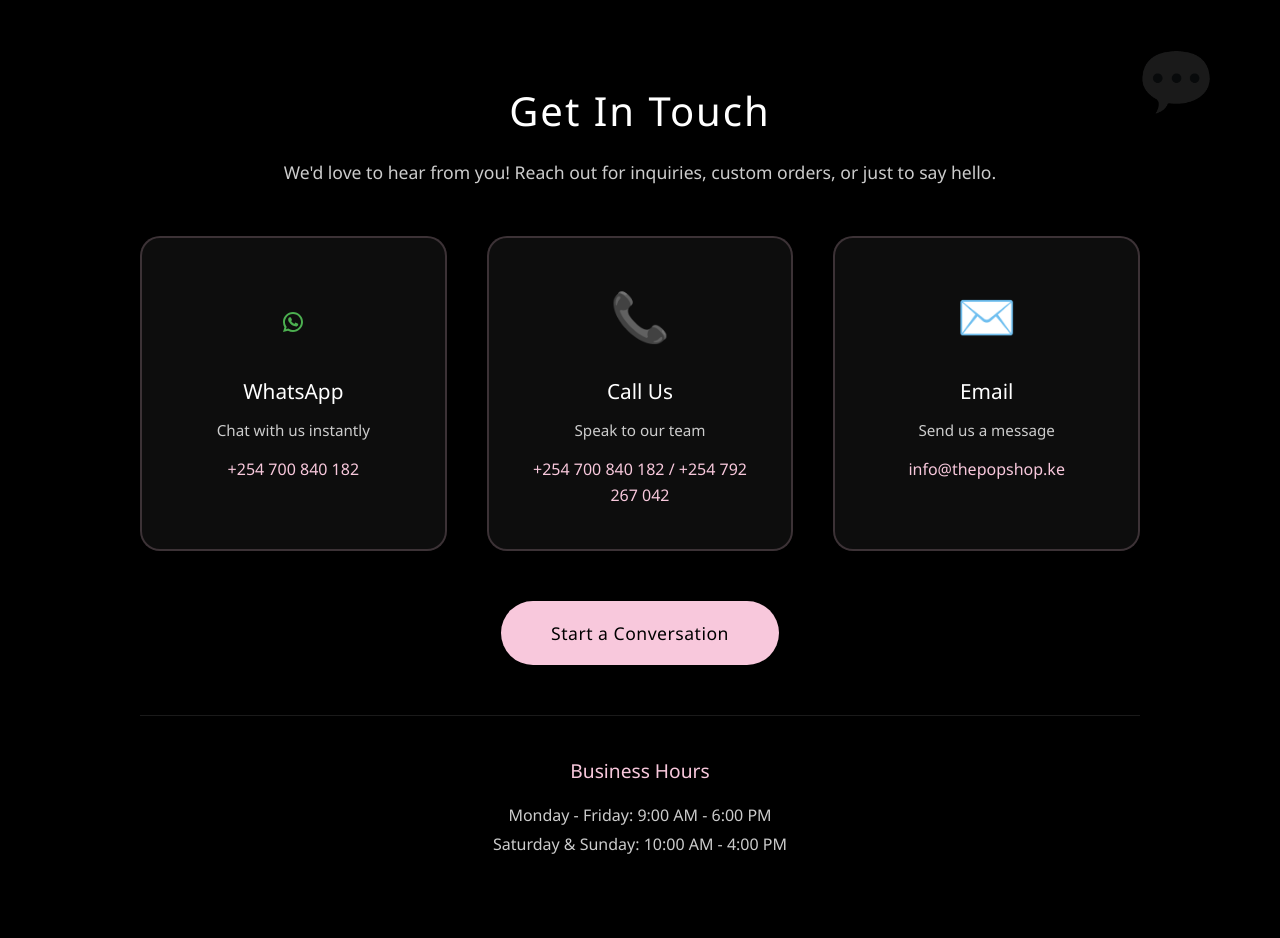
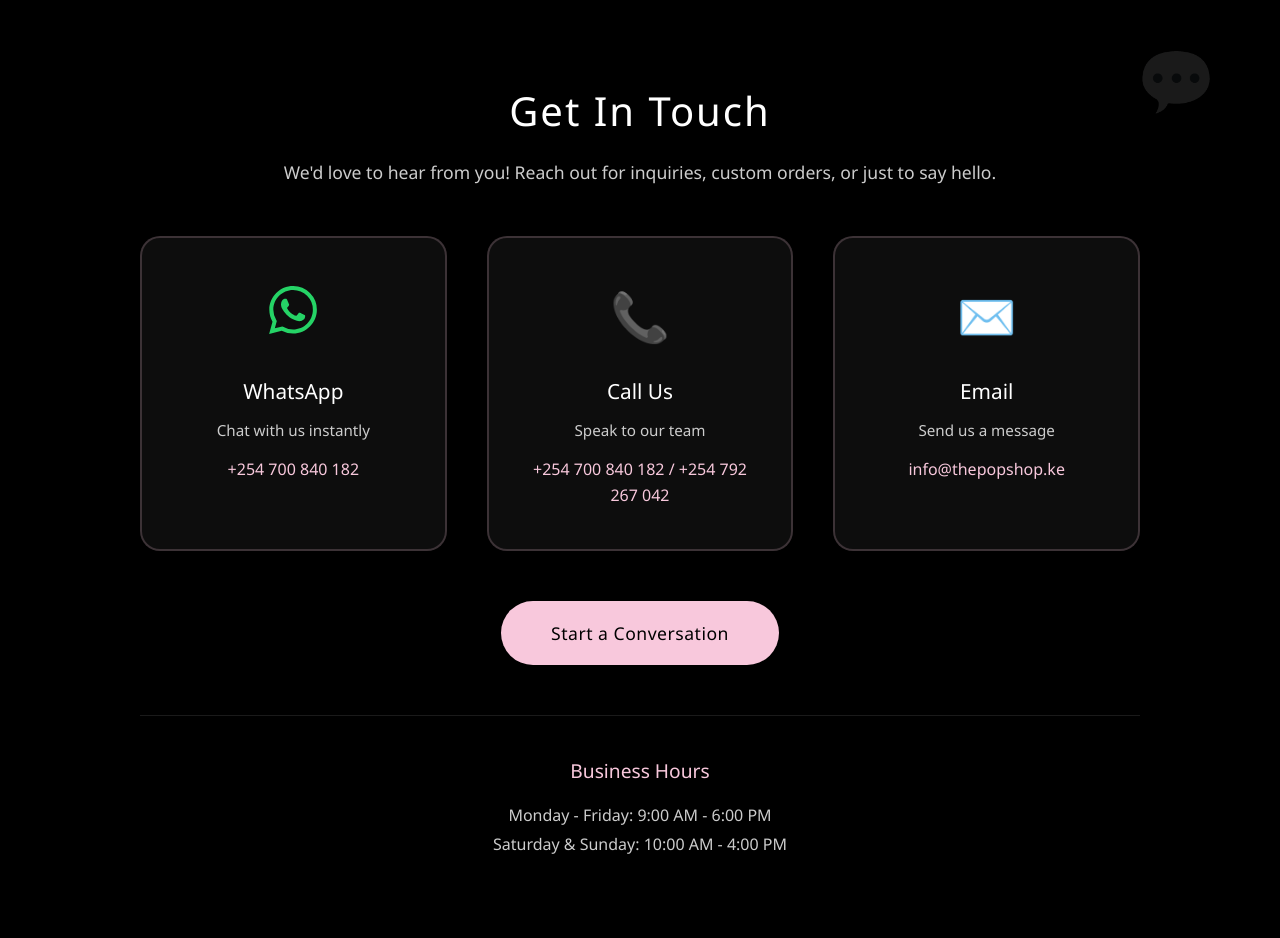
Before and after one commit to codewitheddy/faith, a Django app: page / in a window 1280 px wide. Shown: the part 4263-5201 px from the top of the page. Run offline with Django 5.2, Linux system fonts and the light colour scheme; data that the repository does not hold is empty.

Commit message:
Update WhatsApp icon in Get in Touch section to match About section

```diff
--- a/shop/templates/home.html
+++ b/shop/templates/home.html
@@ -1595,6 +1595,11 @@
             font-size: 3rem;
             margin-bottom: 20px;
             display: block;
+        }
+
+        .contact-icon svg {
+            width: 48px;
+            height: 48px;
         }
 
         .contact-card h3 {
@@ -2721,11 +2726,11 @@ Thank you for shopping with us ✨</p>
 
             <div class="contact-methods">
                 <div class="contact-card" onclick="window.open('https://wa.me/254700840182', '_blank')">
-                    <span class="contact-icon" style="color: #4CAF50;"><svg class="w-6 h-6 text-gray-800 dark:text-white" aria-hidden="true" xmlns="http://www.w3.org/2000/svg" width="24" height="24" fill="none" viewBox="0 0 24 24">
-  <path fill="currentColor" fill-rule="evenodd" d="M12 4a8 8 0 0 0-6.895 12.06l.569.718-.697 2.359 2.32-.648.379.243A8 8 0 1 0 12 4ZM2 12C2 6.477 6.477 2 12 2s10 4.477 10 10-4.477 10-10 10a9.96 9.96 0 0 1-5.016-1.347l-4.948 1.382 1.426-4.829-.006-.007-.033-.055A9.958 9.958 0 0 1 2 12Z" clip-rule="evenodd"/>
-  <path fill="currentColor" d="M16.735 13.492c-.038-.018-1.497-.736-1.756-.83a1.008 1.008 0 0 0-.34-.075c-.196 0-.362.098-.49.291-.146.217-.587.732-.723.886-.018.02-.042.045-.057.045-.013 0-.239-.093-.307-.123-1.564-.68-2.751-2.313-2.914-2.589-.023-.04-.024-.057-.024-.057.005-.021.058-.074.085-.101.08-.079.166-.182.249-.283l.117-.14c.121-.14.175-.25.237-.375l.033-.066a.68.68 0 0 0-.02-.64c-.034-.069-.65-1.555-.715-1.711-.158-.377-.366-.552-.655-.552-.027 0 0 0-.112.005-.137.005-.883.104-1.213.311-.35.22-.94.924-.94 2.16 0 1.112.705 2.162 1.008 2.561l.041.06c1.161 1.695 2.608 2.951 4.074 3.537 1.412.564 2.081.63 2.461.63.16 0 .288-.013.4-.024l.072-.007c.488-.043 1.56-.599 1.804-1.276.192-.534.243-1.117.115-1.329-.088-.144-.239-.216-.43-.308Z"/>
-</svg>
-</span>
+                    <span class="contact-icon" style="color: #25D366;">
+                        <svg viewBox="0 0 24 24" fill="currentColor" width="48" height="48">
+                            <path d="M17.472 14.382c-.297-.149-1.758-.867-2.03-.967-.273-.099-.471-.148-.67.15-.197.297-.767.966-.94 1.164-.173.199-.347.223-.644.075-.297-.15-1.255-.463-2.39-1.475-.883-.788-1.48-1.761-1.653-2.059-.173-.297-.018-.458.13-.606.134-.133.298-.347.446-.52.149-.174.198-.298.298-.497.099-.198.05-.371-.025-.52-.075-.149-.669-1.612-.916-2.207-.242-.579-.487-.5-.669-.51-.173-.008-.371-.01-.57-.01-.198 0-.52.074-.792.372-.272.297-1.04 1.016-1.04 2.479 0 1.462 1.065 2.875 1.213 3.074.149.198 2.096 3.2 5.077 4.487.709.306 1.262.489 1.694.625.712.227 1.36.195 1.871.118.571-.085 1.758-.719 2.006-1.413.248-.694.248-1.289.173-1.413-.074-.124-.272-.198-.57-.347m-5.421 7.403h-.004a9.87 9.87 0 01-5.031-1.378l-.361-.214-3.741.982.998-3.648-.235-.374a9.86 9.86 0 01-1.51-5.26c.001-5.45 4.436-9.884 9.888-9.884 2.64 0 5.122 1.03 6.988 2.898a9.825 9.825 0 012.893 6.994c-.003 5.45-4.437 9.884-9.885 9.884m8.413-18.297A11.815 11.815 0 0012.05 0C5.495 0 .16 5.335.157 11.892c0 2.096.547 4.142 1.588 5.945L.057 24l6.305-1.654a11.882 11.882 0 005.683 1.448h.005c6.554 0 11.89-5.335 11.893-11.893a11.821 11.821 0 00-3.48-8.413Z"/>
+                        </svg>
+                    </span>
                     <h3>WhatsApp</h3>
                     <p>Chat with us instantly</p>
                     <a href="https://wa.me/254700840182" class="contact-link" onclick="event.stopPropagation()">+254 700 840 182</a>
```
